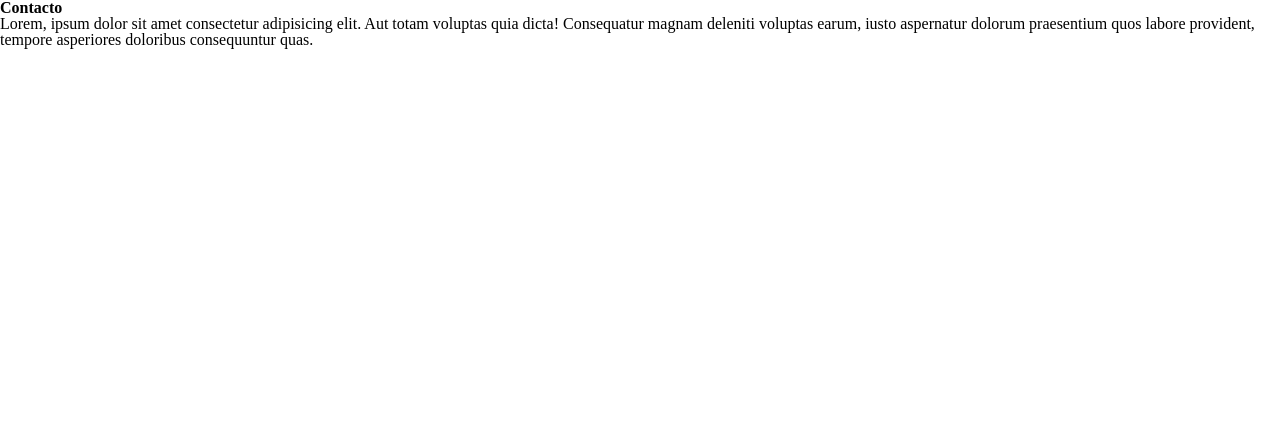
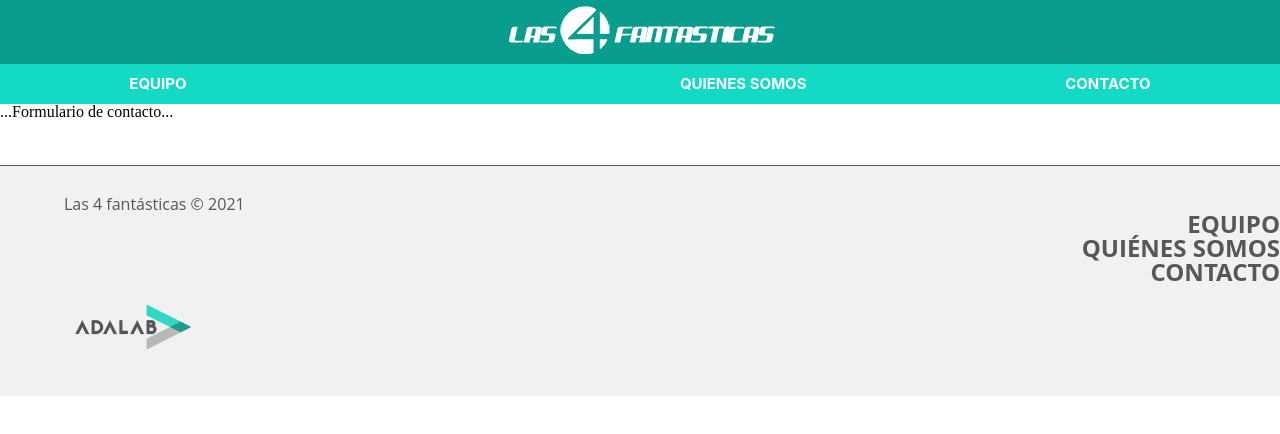
Before and after one commit to Adalab/Adalab-project-promo-n-module-1-team-6, a plain HTML site: page contact.html in a window 1280 px wide. Drawn offline with Linux system fonts and the light colour scheme.

Commit message:
contacto

```diff
--- a/contact.html
+++ b/contact.html
@@ -13,12 +13,47 @@
     <title>Contacto - Equipo 6</title>
   </head>
   <body>
-    <h1>Contacto</h1>
-    <p>
-      Lorem, ipsum dolor sit amet consectetur adipisicing elit. Aut totam
-      voluptas quia dicta! Consequatur magnam deleniti voluptas earum, iusto
-      aspernatur dolorum praesentium quos labore provident, tempore asperiores
-      doloribus consequuntur quas.
-    </p>
+    <header>
+      <div class="nombreequipoheader" >
+          <img  class="logo-image"
+
+          src="./img/logo.png"
+          alt="fondo"
+        />
+      </div>
+      <nav>
+        <ul class="textomenuheader">
+          <li class="boxheader1"> <a class="enlace" href="#link-equipo"><strong>EQUIPO</strong><a></li>
+          <li class="boxheader2">
+              <a class="enlace" href="#link-who-we-are"
+                ><strong>QUIENES SOMOS</strong></a
+              >
+            </li>
+        <li class="boxheader3">
+            <a class="enlace" href="./contact.html" target="_blank"
+              ><strong>CONTACTO</strong></a
+            >
+            </li>
+        </ul>
+      </nav>
+    </header>
+    <main>
+      <p>...Formulario de contacto...</p>
+    </main>
+    <footer class="footer">
+      <div class="footer_container">
+        <section class="footer_copy">Las 4 fantásticas &copy; 2021</section>
+        <nav >
+          <ul class="footer_links">
+            <li><a href="#link-equipo" class="footer_link">Equipo</a></li>
+            <li><a href="#link-who-we-are" class="footer_link">Quiénes somos</a></li>
+            <li><a href="./contact.html" class="footer_link" target="_blank">Contacto</a></li>
+          </ul>
+        </nav>
+        <section class="logo_adalab">
+          <a href="https://adalab.es/" target="_blank"><img class="footer_logo_image" src="logo-adalab.png" alt="Adalab"/></a>
+        </section>
+      </div>
+    </footer>
   </body>
 </html>
```
Also changed, not shown: index.html (+0 -1 lines).
